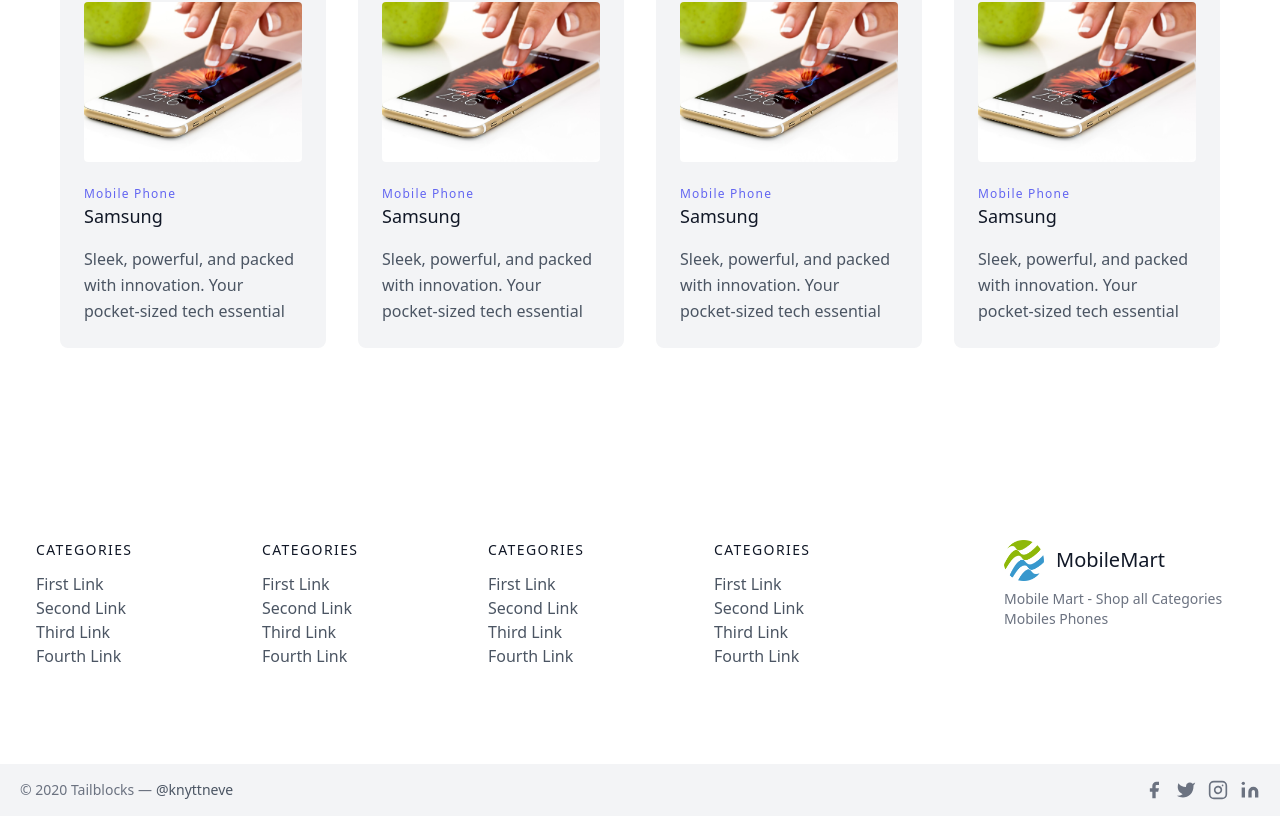
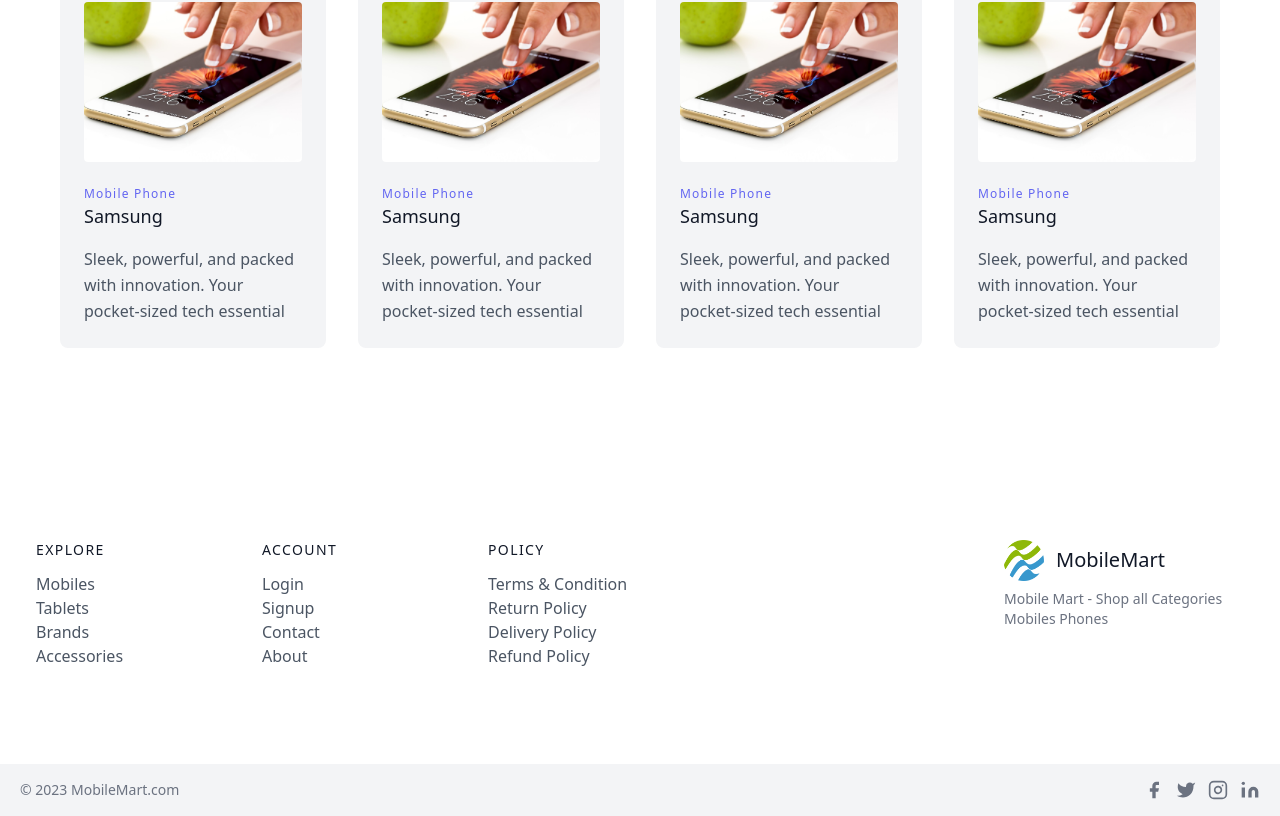
Before and after one commit to myselfprince/mobile-ecom, a Next.js app: page / in a window 1280 px wide. Shown: the part 888-1704 px from the top of the page. Built offline with nearby package versions, Linux system fonts and the light colour scheme.

Commit message:
working website endpoint

```diff
--- a/components/Footer.js
+++ b/components/Footer.js
@@ -14,79 +14,67 @@
     </div>
     <div className="flex-grow flex flex-wrap md:pr-20 -mb-10 md:text-left text-center order-first">
       <div className="lg:w-1/4 md:w-1/2 w-full px-4">
-        <h2 className="title-font font-medium text-gray-900 tracking-widest text-sm mb-3">CATEGORIES</h2>
+        <h2 className="title-font font-medium text-gray-900 tracking-widest text-sm mb-3">EXPLORE</h2>
         <nav className="list-none mb-10">
           <li>
-            <a className="text-gray-600 hover:text-gray-800">First Link</a>
+            <a className="text-gray-600 hover:text-gray-800">Mobiles</a>
           </li>
           <li>
-            <a className="text-gray-600 hover:text-gray-800">Second Link</a>
+            <a className="text-gray-600 hover:text-gray-800">Tablets</a>
           </li>
           <li>
-            <a className="text-gray-600 hover:text-gray-800">Third Link</a>
+            <a className="text-gray-600 hover:text-gray-800">Brands</a>
           </li>
           <li>
-            <a className="text-gray-600 hover:text-gray-800">Fourth Link</a>
+            <a className="text-gray-600 hover:text-gray-800">Accessories</a>
           </li>
+
         </nav>
       </div>
       <div className="lg:w-1/4 md:w-1/2 w-full px-4">
-        <h2 className="title-font font-medium text-gray-900 tracking-widest text-sm mb-3">CATEGORIES</h2>
+        <h2 className="title-font font-medium text-gray-900 tracking-widest text-sm mb-3">ACCOUNT</h2>
         <nav className="list-none mb-10">
-          <li>
-            <a className="text-gray-600 hover:text-gray-800">First Link</a>
+        <li>
+            <a className="text-gray-600 hover:text-gray-800">Login</a>
           </li>
           <li>
-            <a className="text-gray-600 hover:text-gray-800">Second Link</a>
+            <a className="text-gray-600 hover:text-gray-800">Signup</a>
           </li>
           <li>
-            <a className="text-gray-600 hover:text-gray-800">Third Link</a>
+            <a className="text-gray-600 hover:text-gray-800">Contact</a>
           </li>
           <li>
-            <a className="text-gray-600 hover:text-gray-800">Fourth Link</a>
+            <a className="text-gray-600 hover:text-gray-800">About</a>
           </li>
+
         </nav>
       </div>
+
       <div className="lg:w-1/4 md:w-1/2 w-full px-4">
-        <h2 className="title-font font-medium text-gray-900 tracking-widest text-sm mb-3">CATEGORIES</h2>
+        <h2 className="title-font font-medium text-gray-900 tracking-widest text-sm mb-3">POLICY</h2>
         <nav className="list-none mb-10">
-          <li>
-            <a className="text-gray-600 hover:text-gray-800">First Link</a>
+        <li>
+            <a className="text-gray-600 hover:text-gray-800">Terms & Condition</a>
           </li>
           <li>
-            <a className="text-gray-600 hover:text-gray-800">Second Link</a>
+            <a className="text-gray-600 hover:text-gray-800">Return Policy</a>
           </li>
           <li>
-            <a className="text-gray-600 hover:text-gray-800">Third Link</a>
+            <a className="text-gray-600 hover:text-gray-800">Delivery Policy</a>
           </li>
           <li>
-            <a className="text-gray-600 hover:text-gray-800">Fourth Link</a>
+            <a className="text-gray-600 hover:text-gray-800">Refund Policy</a>
           </li>
+
         </nav>
       </div>
-      <div className="lg:w-1/4 md:w-1/2 w-full px-4">
-        <h2 className="title-font font-medium text-gray-900 tracking-widest text-sm mb-3">CATEGORIES</h2>
-        <nav className="list-none mb-10">
-          <li>
-            <a className="text-gray-600 hover:text-gray-800">First Link</a>
-          </li>
-          <li>
-            <a className="text-gray-600 hover:text-gray-800">Second Link</a>
-          </li>
-          <li>
-            <a className="text-gray-600 hover:text-gray-800">Third Link</a>
-          </li>
-          <li>
-            <a className="text-gray-600 hover:text-gray-800">Fourth Link</a>
-          </li>
-        </nav>
-      </div>
+
     </div>
   </div>
   <div className="bg-gray-100">
     <div className="container mx-auto py-4 px-5 flex flex-wrap flex-col sm:flex-row">
-      <p className="text-gray-500 text-sm text-center sm:text-left">© 2020 Tailblocks —
-        <a href="https://twitter.com/knyttneve" rel="noopener noreferrer" className="text-gray-600 ml-1" target="_blank">@knyttneve</a>
+      <p className="text-gray-500 text-sm text-center sm:text-left">© 2023 MobileMart.com
+
       </p>
       <span className="inline-flex sm:ml-auto sm:mt-0 mt-2 justify-center sm:justify-start">
         <a className="text-gray-500">
--- a/pages/products/[slug].js
+++ b/pages/products/[slug].js
@@ -1,7 +1,9 @@
 import { useRouter } from "next/router"
 import { useState } from "react"
+ import mongoose from "mongoose";
+ import Product from "../../models/Product";
 
-export default function Page({addToCart, showCart}) {
+export default function Page({addToCart, product, variants}) {
   const router = useRouter();
   const {slug} = router.query;
   const [pin, setPin] = useState();
@@ -31,14 +33,18 @@
     setPin(e.target.value)
   }
 
+  const [color, setColor] = useState(product.color)
+  const [size, setSize] = useState(product.size)
+
+
   return <>
     <section className="text-gray-600 body-font overflow-hidden">
   <div className="container px-5 py-24 mx-auto">
-    <div className="lg:w-4/5 mx-auto flex flex-wrap">
-      <img alt="ecommerce" className="lg:w-1/2 w-full lg:h-auto object-cover object-center rounded" src="https://m.media-amazon.com/images/I/41PMrVjsowL._SX300_SY300_QL70_FMwebp_.jpg" />
+    <div className="sm:w-3/6 w-4/5 lg:w-3/4 mx-auto flex flex-wrap">
+      <img alt="ecommerce" className="lg:w-1/2 w-full lg:h-auto xl:w-5/12 object-cover object-center rounded" src={product.img} />
       <div className="lg:w-1/2 w-full lg:pl-10 lg:py-6 mt-6 lg:mt-0">
-        <h2 className="text-sm title-font text-gray-500 tracking-widest">BRAND NAME</h2>
-        <h1 className="text-gray-900 text-3xl title-font font-medium mb-1">The Catcher in the Rye</h1>
+        <h2 className="text-sm title-font text-gray-500 tracking-widest">Mobile</h2>
+        <h1 className="text-gray-900 text-3xl title-font font-medium mb-1">{product.title}</h1>
         <div className="flex mb-4">
           <span className="flex items-center">
             <svg fill="currentColor" stroke="currentColor" strokeLinecap="round" strokeLinejoin="round" strokeWidth="2" className="w-4 h-4 text-indigo-500" viewBox="0 0 24 24">
@@ -58,59 +64,28 @@
             </svg>
             <span className="text-gray-600 ml-3">4 Reviews</span>
           </span>
-          <span className="flex ml-3 pl-3 py-2 border-l-2 border-gray-200 space-x-2s">
-            <a className="text-gray-500">
-              <svg fill="currentColor" strokeLinecap="round" strokeLinejoin="round" strokeWidth="2" className="w-5 h-5" viewBox="0 0 24 24">
-                <path d="M18 2h-3a5 5 0 00-5 5v3H7v4h3v8h4v-8h3l1-4h-4V7a1 1 0 011-1h3z"></path>
-              </svg>
-            </a>
-            <a className="text-gray-500">
-              <svg fill="currentColor" strokeLinecap="round" strokeLinejoin="round" strokeWidth="2" className="w-5 h-5" viewBox="0 0 24 24">
-                <path d="M23 3a10.9 10.9 0 01-3.14 1.53 4.48 4.48 0 00-7.86 3v1A10.66 10.66 0 013 4s-4 9 5 13a11.64 11.64 0 01-7 2c9 5 20 0 20-11.5a4.5 4.5 0 00-.08-.83A7.72 7.72 0 0023 3z"></path>
-              </svg>
-            </a>
-            <a className="text-gray-500">
-              <svg fill="currentColor" strokeLinecap="round" strokeLinejoin="round" strokeWidth="2" className="w-5 h-5" viewBox="0 0 24 24">
-                <path d="M21 11.5a8.38 8.38 0 01-.9 3.8 8.5 8.5 0 01-7.6 4.7 8.38 8.38 0 01-3.8-.9L3 21l1.9-5.7a8.38 8.38 0 01-.9-3.8 8.5 8.5 0 014.7-7.6 8.38 8.38 0 013.8-.9h.5a8.48 8.48 0 018 8v.5z"></path>
-              </svg>
-            </a>
-          </span>
+
         </div>
-        <p className="leading-relaxed">Fam locavore kickstarter distillery. Mixtape chillwave tumeric sriracha taximy chia microdosing tilde DIY. XOXO fam indxgo juiceramps cornhole raw denim forage brooklyn. Everyday carry +1 seitan poutine tumeric. Gastropub blue bottle austin listicle pour-over, neutra jean shorts keytar banjo tattooed umami cardigan.</p>
-        <div className="flex mt-6 items-center pb-5 border-b-2 border-gray-100 mb-5">
-          <div className="flex">
-            <span className="mr-3">Color</span>
-            <button className="border-2 border-gray-300 rounded-full w-6 h-6 focus:outline-none"></button>
-            <button className="border-2 border-gray-300 ml-1 bg-gray-700 rounded-full w-6 h-6 focus:outline-none"></button>
-            <button className="border-2 border-gray-300 ml-1 bg-indigo-500 rounded-full w-6 h-6 focus:outline-none"></button>
-          </div>
-          <div className="flex ml-6 items-center">
-            <span className="mr-3">Size</span>
-            <div className="relative">
-              <select className="rounded border appearance-none border-gray-300 py-2 focus:outline-none focus:ring-2 focus:ring-indigo-200 focus:border-indigo-500 text-base pl-3 pr-10">
-                <option>SM</option>
-                <option>M</option>
-                <option>L</option>
-                <option>XL</option>
-              </select>
-              <span className="absolute right-0 top-0 h-full w-10 text-center text-gray-600 pointer-events-none flex items-center justify-center">
-                <svg fill="none" stroke="currentColor" strokeLinecap="round" strokeLinejoin="round" strokeWidth="2" className="w-4 h-4" viewBox="0 0 24 24">
-                  <path d="M6 9l6 6 6-6"></path>
-                </svg>
-              </span>
-            </div>
-          </div>
-        </div>
-        <div className="flex">
+        <p className="leading-relaxed">{product.desc}</p>
+
+
+
+
+
+        <div className="flex border-t-2 border-gray-100 mt-10">
+          <div className="flex mt-5">
           <span className="title-font font-medium text-2xl text-gray-900 my-auto">₹499</span>
           <button className="flex ml-2 sm:ml-10 text-white bg-indigo-500 border-0 py-2 px-6 focus:outline-none hover:bg-indigo-600 rounded">Buy Now</button>
-          <button onClick={()=>{addToCart(slug, 1, 499, "Apple iphone(XL, Red)","XL","Red"); cartSuccess()}} className="flex ml-2 sm:ml-10 text-white bg-indigo-500 border-0 py-2 px-6 focus:outline-none hover:bg-indigo-600 rounded">Add to Cart</button>
+          <button onClick={()=>{addToCart(slug, 1, 499, product.title); cartSuccess()}} className="flex ml-2 sm:ml-10 text-white bg-indigo-500 border-0 py-2 px-6 focus:outline-none hover:bg-indigo-600 rounded">Add to Cart</button>
           {/* <button className="rounded-full w-10 h-10 bg-gray-200 p-0 border-0 inline-flex items-center justify-center text-gray-500 ml-4">
             <svg fill="currentColor" strokeLinecap="round" strokeLinejoin="round" strokeWidth="2" className="w-5 h-5" viewBox="0 0 24 24">
               <path d="M20.84 4.61a5.5 5.5 0 00-7.78 0L12 5.67l-1.06-1.06a5.5 5.5 0 00-7.78 7.78l1.06 1.06L12 21.23l7.78-7.78 1.06-1.06a5.5 5.5 0 000-7.78z"></path>
             </svg>
           </button> */}
+
+          </div>
         </div>
+
 
         {cartAdd && <div class="font-regular mt-3 block rounded-lg bg-green-500 p-4 text-base leading-5 text-white opacity-100">
                   Successfully Added to Cart!
@@ -140,9 +115,43 @@
 
 
       </div>
+
+
+
     </div>
   </div>
 
 </section>
   </>
 }
+
+
+export async function getServerSideProps(context) {
+  if (!mongoose.connections[0].readyState) {
+    await mongoose.connect(process.env.MONGO_URI);
+  }
+
+
+  let product = await Product.findOne({slug: context.query.slug});
+  let variants = await Product.find({title:product.title})
+  let colorSizeSlug = {}
+
+  for(let item of variants){
+    if(Object.keys(colorSizeSlug).includes(item.color)){
+      colorSizeSlug[item.color][item.size] = {slug: item.slug}
+    }
+    else{
+      colorSizeSlug[item.color] = {}
+      colorSizeSlug[item.color][item.size] = {slug: item.slug}
+
+    }
+
+  }
+
+
+
+
+  return {
+    props: {product: JSON.parse(JSON.stringify(product)),variants: JSON.parse(JSON.stringify(colorSizeSlug))},
+  };
+}
```
Also changed, not shown: pages/api/getproducts.js (+24 -1 lines), pages/mobile.js (+27 -6 lines), AddProduct Example.txt (added).
